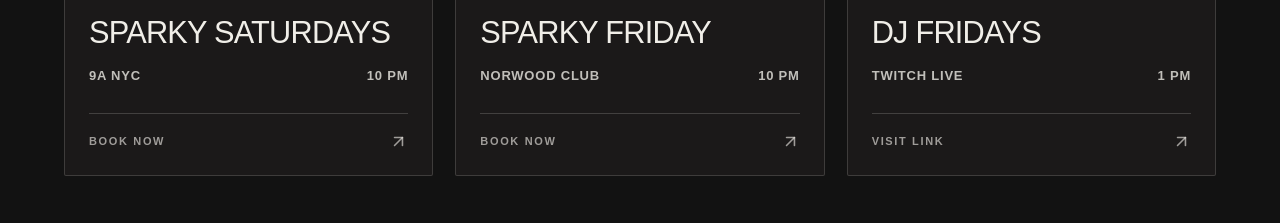
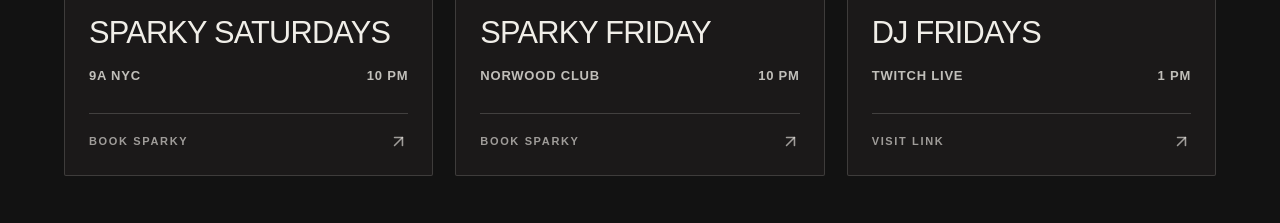
Before and after one commit to salpadoru/sparkygriswold, a Next.js app: page / in a window 1280 px wide. Shown: the part 5400-5623 px from the top of the page. Built offline with nearby package versions, Linux system fonts and the light colour scheme.

Commit message:
Change event card CTA to Book Sparky

```diff
--- a/app/page.tsx
+++ b/app/page.tsx
@@ -153,7 +153,7 @@
                   <span>{event.id === "dj-fridays" ? "1 PM" : "10 PM"}</span>
                 </div>
                 <div className="event-card-footer">
-                  <span>{event.externalUrl?.includes("twitch.tv") ? "VISIT LINK" : "BOOK NOW"}</span>
+                  <span>{event.externalUrl?.includes("twitch.tv") ? "VISIT LINK" : "BOOK SPARKY"}</span>
                   <ArrowUpRight size={19} />
                 </div>
               </div>
```
